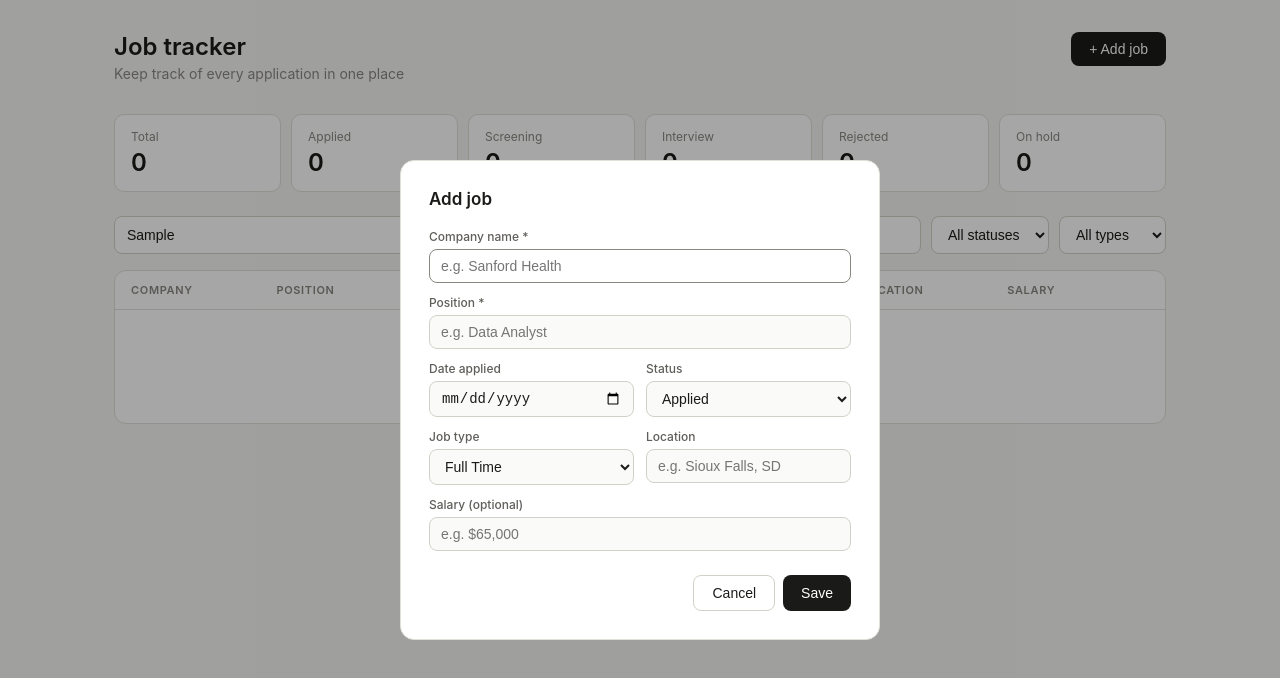
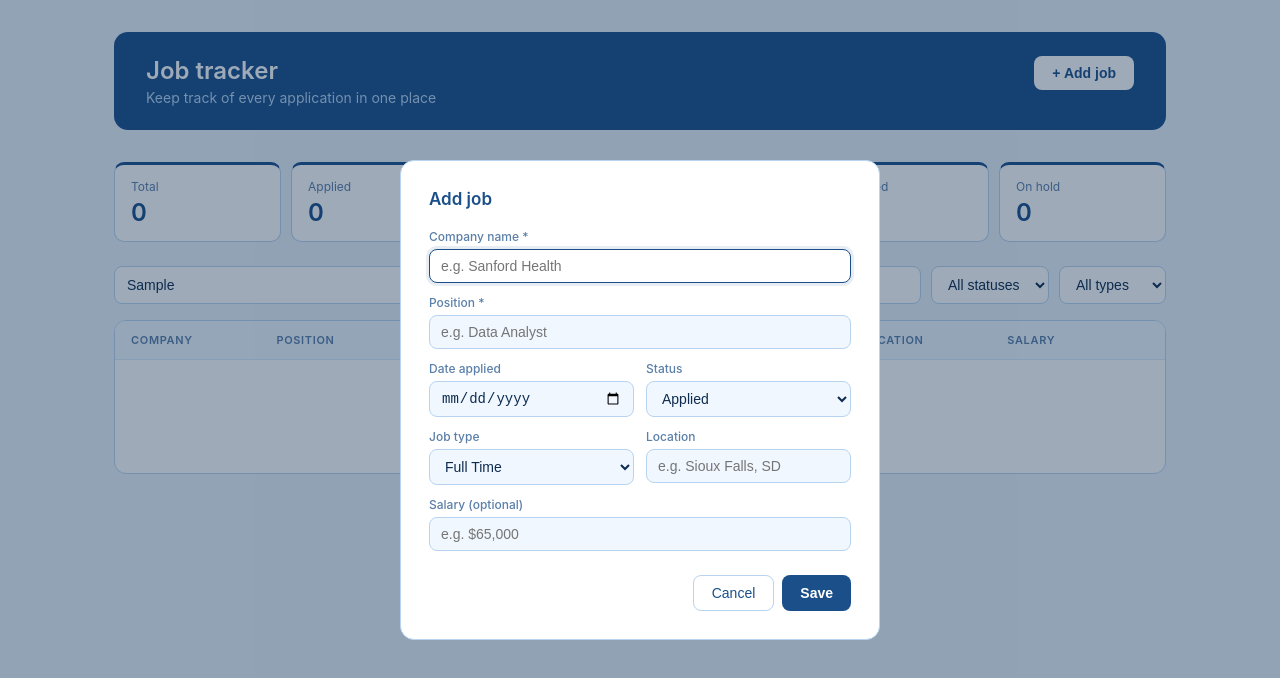
Before and after one commit to ritidahal/job-tracker, a plain HTML site: page index.html in a window 1280 px wide. Both pictures are taken after typing "Sample" into the empty fields and a click on the button "+ Add job". Drawn offline with Linux system fonts and the light colour scheme.

Commit message:
Refactor styles in style.css for better design
Updated colors and styles for various elements in the CSS file to enhance the overall design and readability.

```diff
--- a/style.css
+++ b/style.css
@@ -2,8 +2,8 @@
 
 body {
   font-family: -apple-system, BlinkMacSystemFont, 'Segoe UI', sans-serif;
-  background: #f5f5f3;
-  color: #1a1a18;
+  background: #EBF2FB;
+  color: #0D2B4E;
   min-height: 100vh;
 }
 
@@ -20,18 +20,21 @@ header {
   margin-bottom: 2rem;
   flex-wrap: wrap;
   gap: 1rem;
+  background: #1A4F8A;
+  padding: 1.5rem 2rem;
+  border-radius: 14px;
 }
 
 h1 {
   font-size: 24px;
   font-weight: 600;
-  color: #1a1a18;
+  color: #fff;
   margin-bottom: 4px;
 }
 
 .subtitle {
   font-size: 14px;
-  color: #888780;
+  color: #B8D4F0;
 }
 
 .stats {
@@ -43,21 +46,22 @@ h1 {
 
 .stat {
   background: #fff;
-  border: 0.5px solid #e0dfd8;
+  border: 0.5px solid #B8D4F0;
   border-radius: 10px;
   padding: 0.875rem 1rem;
+  border-top: 3px solid #1A4F8A;
 }
 
 .stat-label {
   font-size: 12px;
-  color: #888780;
+  color: #5A7FA8;
   margin-bottom: 4px;
 }
 
 .stat-val {
   font-size: 24px;
   font-weight: 600;
-  color: #1a1a18;
+  color: #1A4F8A;
 }
 
 .toolbar {
@@ -71,21 +75,21 @@ h1 {
 .toolbar select {
   font-size: 14px;
   padding: 8px 12px;
-  border: 0.5px solid #d3d1c7;
+  border: 0.5px solid #B8D4F0;
   border-radius: 8px;
   background: #fff;
-  color: #1a1a18;
+  color: #0D2B4E;
   height: 38px;
   outline: none;
 }
 
 .toolbar input { flex: 1; min-width: 200px; }
 .toolbar input:focus,
-.toolbar select:focus { border-color: #888780; }
+.toolbar select:focus { border-color: #1A4F8A; box-shadow: 0 0 0 3px rgba(26,79,138,0.1); }
 
 .table-wrap {
   background: #fff;
-  border: 0.5px solid #e0dfd8;
+  border: 0.5px solid #B8D4F0;
   border-radius: 12px;
   overflow-x: auto;
 }
@@ -100,18 +104,19 @@ th {
   text-align: left;
   font-size: 11px;
   font-weight: 600;
-  color: #888780;
+  color: #5A7FA8;
   text-transform: uppercase;
   letter-spacing: 0.06em;
   padding: 12px 16px;
-  border-bottom: 0.5px solid #e0dfd8;
+  border-bottom: 0.5px solid #D6E8F8;
+  background: #F0F7FF;
   white-space: nowrap;
 }
 
 td {
   padding: 12px 16px;
-  border-bottom: 0.5px solid #f0efe8;
-  color: #1a1a18;
+  border-bottom: 0.5px solid #EBF2FB;
+  color: #0D2B4E;
   vertical-align: middle;
   max-width: 180px;
   overflow: hidden;
@@ -120,7 +125,7 @@ td {
 }
 
 tr:last-child td { border-bottom: none; }
-tbody tr:hover td { background: #fafaf8; }
+tbody tr:hover td { background: #F0F7FF; }
 
 .badge {
   display: inline-block;
@@ -131,11 +136,11 @@ tbody tr:hover td { background: #fafaf8; }
   white-space: nowrap;
 }
 
-.s-Applied    { background: #E6F1FB; color: #0C447C; }
-.s-Screening  { background: #FAEEDA; color: #633806; }
-.s-Interview  { background: #EAF3DE; color: #27500A; }
+.s-Applied    { background: #DDEEFF; color: #0C447C; }
+.s-Screening  { background: #FFF3CD; color: #7A5000; }
+.s-Interview  { background: #D4EDDA; color: #155724; }
 .s-Rejected   { background: #FCEBEB; color: #791F1F; }
-.s-On-Hold    { background: #F1EFE8; color: #444441; }
+.s-On-Hold    { background: #E2EAF4; color: #2C4A72; }
 
 .actions { display: flex; gap: 4px; }
 
@@ -143,7 +148,7 @@ tbody tr:hover td { background: #fafaf8; }
   background: none;
   border: none;
   cursor: pointer;
-  color: #b4b2a9;
+  color: #5A7FA8;
   padding: 5px;
   border-radius: 6px;
   font-size: 15px;
@@ -151,48 +156,48 @@ tbody tr:hover td { background: #fafaf8; }
   transition: color 0.15s, background 0.15s;
 }
 
-.icon-btn:hover { color: #1a1a18; background: #f0efe8; }
+.icon-btn:hover { color: #1A4F8A; background: #EBF2FB; }
 
 .empty {
   text-align: center;
   padding: 3rem;
-  color: #888780;
+  color: #5A7FA8;
   font-size: 14px;
 }
 
 .btn-primary {
-  background: #1a1a18;
-  color: #fff;
+  background: #fff;
+  color: #1A4F8A;
   border: none;
   border-radius: 8px;
   padding: 9px 18px;
   font-size: 14px;
-  font-weight: 500;
+  font-weight: 600;
   cursor: pointer;
   white-space: nowrap;
-  transition: opacity 0.15s;
+  transition: background 0.15s, color 0.15s;
 }
 
-.btn-primary:hover { opacity: 0.82; }
+.btn-primary:hover { background: #D6E8F8; }
 
 .btn-cancel {
   background: none;
-  border: 0.5px solid #d3d1c7;
+  border: 0.5px solid #B8D4F0;
   border-radius: 8px;
   padding: 9px 18px;
   font-size: 14px;
   cursor: pointer;
-  color: #1a1a18;
+  color: #1A4F8A;
   transition: background 0.15s;
 }
 
-.btn-cancel:hover { background: #f5f5f3; }
+.btn-cancel:hover { background: #EBF2FB; }
 
 .modal-bg {
   display: none;
   position: fixed;
   inset: 0;
-  background: rgba(0, 0, 0, 0.35);
+  background: rgba(13, 43, 78, 0.4);
   z-index: 100;
   align-items: center;
   justify-content: center;
@@ -204,7 +209,7 @@ tbody tr:hover td { background: #fafaf8; }
 .modal {
   background: #fff;
   border-radius: 14px;
-  border: 0.5px solid #e0dfd8;
+  border: 0.5px solid #B8D4F0;
   padding: 1.75rem;
   width: 100%;
   max-width: 480px;
@@ -214,7 +219,7 @@ tbody tr:hover td { background: #fafaf8; }
   font-size: 17px;
   font-weight: 600;
   margin-bottom: 1.25rem;
-  color: #1a1a18;
+  color: #1A4F8A;
 }
 
 .form-grid {
@@ -229,23 +234,27 @@ tbody tr:hover td { background: #fafaf8; }
 .field label {
   font-size: 12px;
   font-weight: 500;
-  color: #5f5e5a;
+  color: #5A7FA8;
 }
 
 .field input,
 .field select {
   font-size: 14px;
   padding: 8px 11px;
-  border: 0.5px solid #d3d1c7;
+  border: 0.5px solid #B8D4F0;
   border-radius: 8px;
-  background: #fafaf8;
-  color: #1a1a18;
+  background: #F0F7FF;
+  color: #0D2B4E;
   outline: none;
   width: 100%;
 }
 
 .field input:focus,
-.field select:focus { border-color: #888780; background: #fff; }
+.field select:focus {
+  border-color: #1A4F8A;
+  background: #fff;
+  box-shadow: 0 0 0 3px rgba(26,79,138,0.1);
+}
 
 .modal-footer {
   display: flex;
@@ -254,6 +263,13 @@ tbody tr:hover td { background: #fafaf8; }
   margin-top: 1.5rem;
 }
 
+.modal-footer .btn-primary {
+  background: #1A4F8A;
+  color: #fff;
+}
+
+.modal-footer .btn-primary:hover { background: #153F6E; }
+
 @media (max-width: 600px) {
   .form-grid { grid-template-columns: 1fr; }
   .field.full { grid-column: 1; }
```
